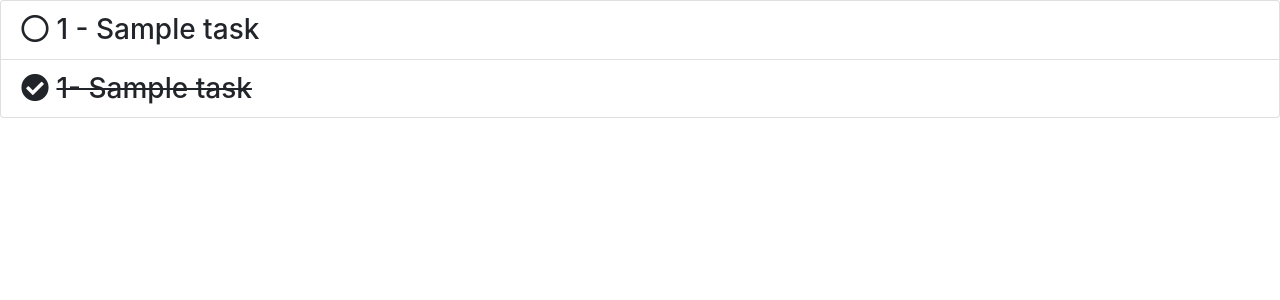
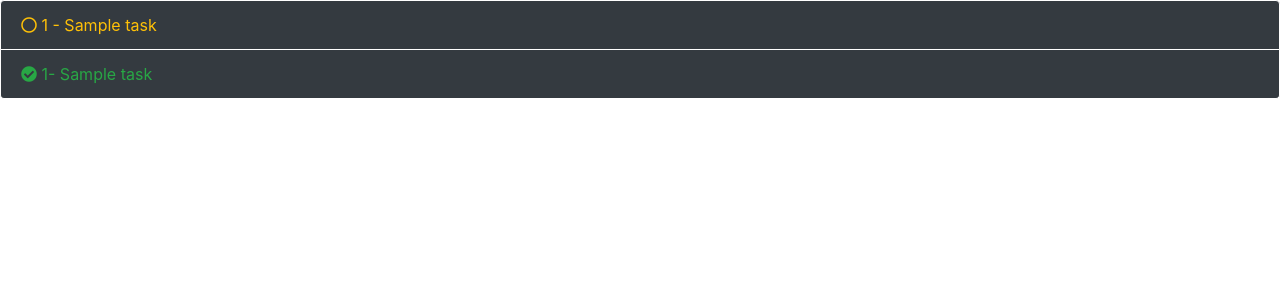
Before and after one commit to justJay-dev/flask-twitch-todo, a Flask app: template templates/list.html in a window 1280 px wide. Shown: the top 300 px of the page. Run offline with Flask 2, Linux system fonts and the light colour scheme; the template is opened without the code that fills it: most values are stand-ins (such as "Sample title", 1, 10 or a date in 2020); parts of the project's set-up code (start-up, migrations or seed data) failed here and were passed over; some libraries are stand-ins or nearby versions.

Commit message:
fixes a sort order issue with completed tasks

```diff
--- a/templates/layout.html
+++ b/templates/layout.html
@@ -1,4 +1,5 @@
 
+{% from 'bootstrap/utils.html' import render_static %}
 <!doctype html>
 <html lang="en">
     <head>
@@ -9,6 +10,7 @@
 
         {% block styles %}
         <link rel="stylesheet" href="https://cdnjs.cloudflare.com/ajax/libs/font-awesome/5.14.0/css/all.min.css" integrity="sha512-1PKOgIY59xJ8Co8+NE6FZ+LOAZKjy+KY8iq0G4B3CyeY6wYHN3yt9PW0XpSriVlkMXe40PTKnXrLnZ9+fkDaog==" crossorigin="anonymous" />
+        {{ render_static('css', 'css/boostrap.css') }}
             <!-- Bootstrap CSS -->
             {{ bootstrap.load_css() }}
         {% endblock %}
--- a/templates/list.html
+++ b/templates/list.html
@@ -5,13 +5,17 @@
 {% endblock %}
 {% block content %}
 <!--<marquee direction='up' scrollamount='3'>-->
-	<ul class='list-group h3'>
-	{% for task in open_tasks %}
-	<li class='list-group-item'><i class='far fa-circle'></i> {{ task['id'] }} - {{task['title']}}</li>
-	{% endfor %}
-	{% for task in closed_tasks %}
-	<li class='list-group-item'><i class='fas fa-check-circle'></i> <s>{{ task['id'] }}- {{task['title']}} </s></li>
+    <div class="border-white">
+	    <ul class='list-group'>
+	    {% for task in open_tasks %}
+	    <li class='list-group-item bg-dark text-warning border-white' ><i class='far fa-circle'></i> {{ task['id'] }} - {{task['title']}}</li>
+	    {% endfor %}
+	{% for task in closed_tasks|sort(attribute='date_completed', reverse = True)%}
+	{% if loop.index <= 1%}
+	<li class='bg-dark list-group-item text-success border-white'><i class='fas fa-check-circle'></i> {{ task['id'] }}- {{task['title']}} </li>
+	{% endif %}
 	{% endfor %}
 	</ul>
+    </div>
 	<!--</marquee>-->
 {% endblock %}
```
